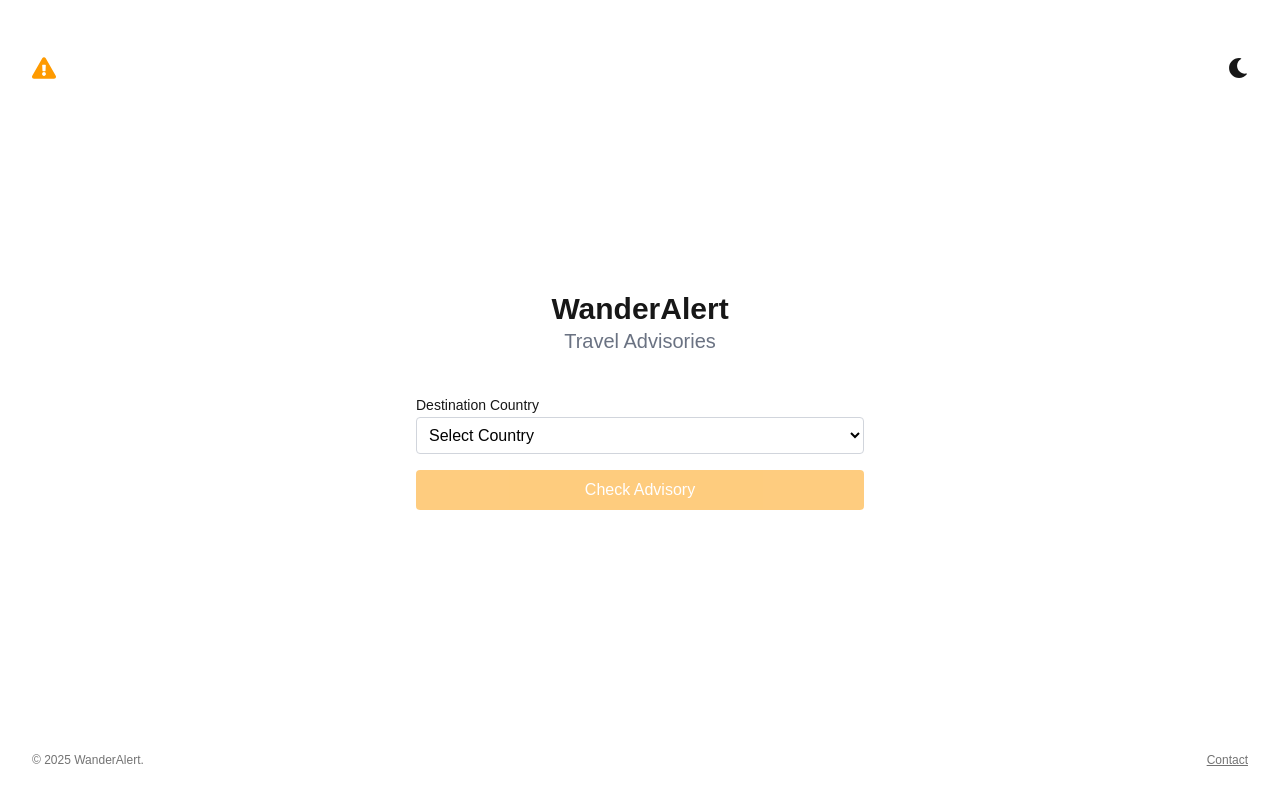
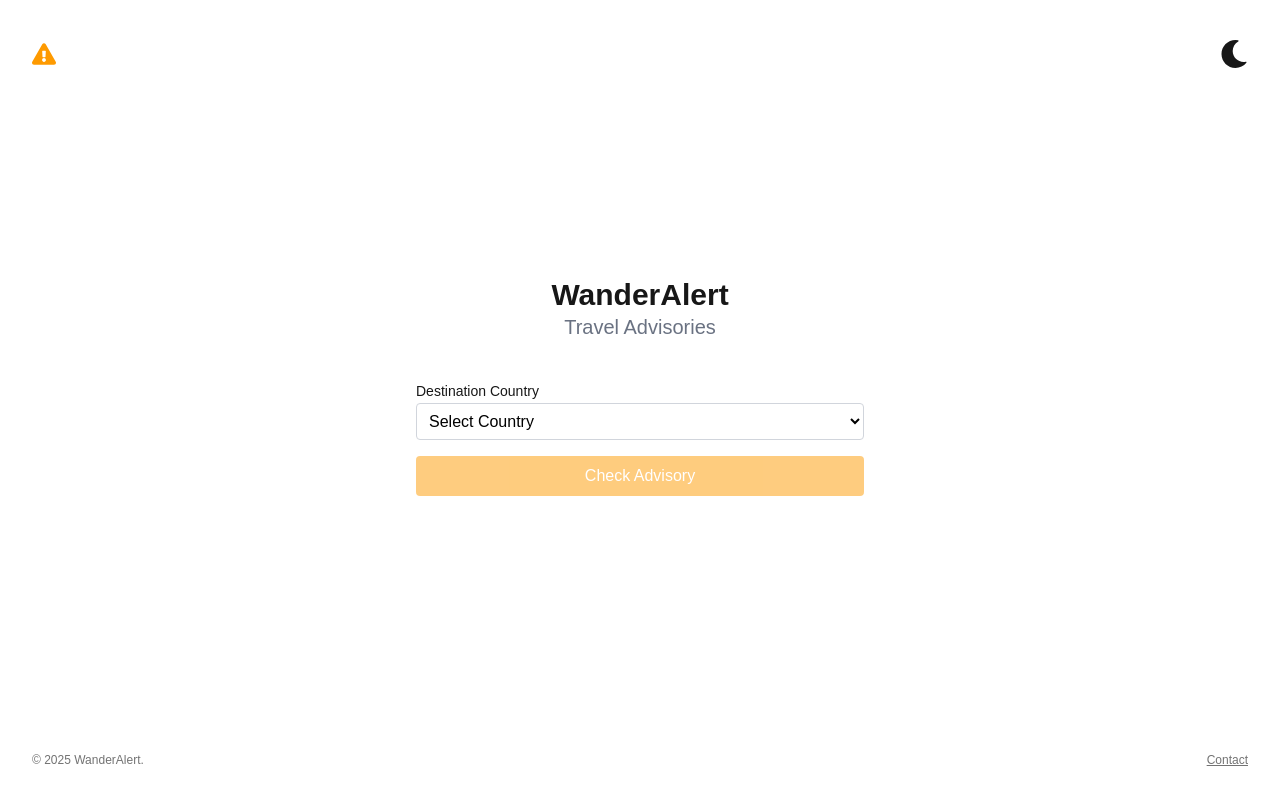
Before and after one commit to afigard/wanderalert, a Next.js app: page / in a window 1280 px wide. Built offline with nearby package versions, Linux system fonts and the light colour scheme.

Commit message:
💄 Adjust header padding

```diff
--- a/app/page.tsx
+++ b/app/page.tsx
@@ -57,13 +57,17 @@ export default function Home() {
 
   return (
     <main className="min-h-dvh flex flex-col justify-between px-4 py-6 sm:py-8">
-      <header className="flex justify-between items-center w-full max-w-7xl mx-auto px-2 py-4 sm:px-4 sm:py-6">
+      <header className="flex justify-between items-center w-full max-w-7xl mx-auto px-2 sm:px-4 sm:py-2">
         <FaExclamationTriangle className="text-2xl text-amber-500" />
         <button
           onClick={() => setDark(!dark)}
           className="text-foreground hover:opacity-80 transition cursor-pointer"
         >
-          {dark ? <FaSun size={20} /> : <FaMoon size={20} />}
+          {dark ? (
+            <FaSun size={32} className="h-5 w-5 sm:h-7 sm:w-7" />
+          ) : (
+            <FaMoon size={32} className="h-5 w-5 sm:h-7 sm:w-7" />
+          )}
         </button>
       </header>
 
```
